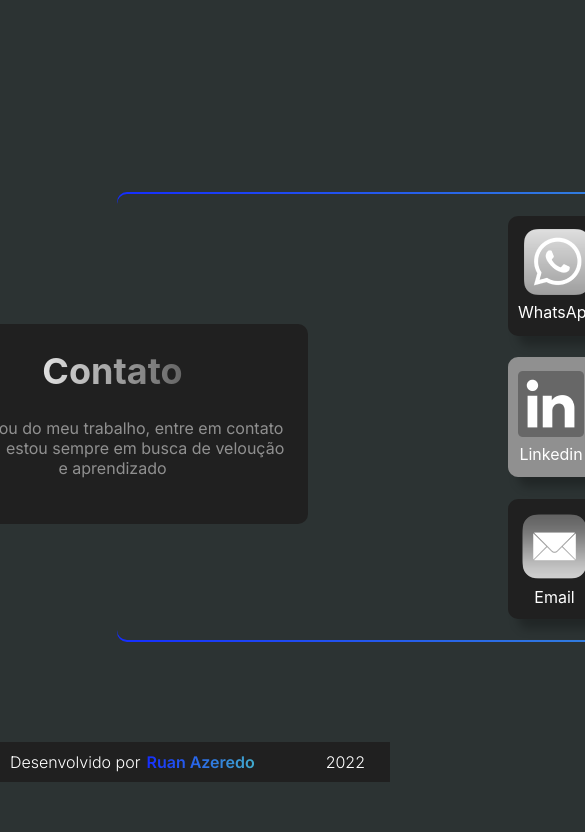
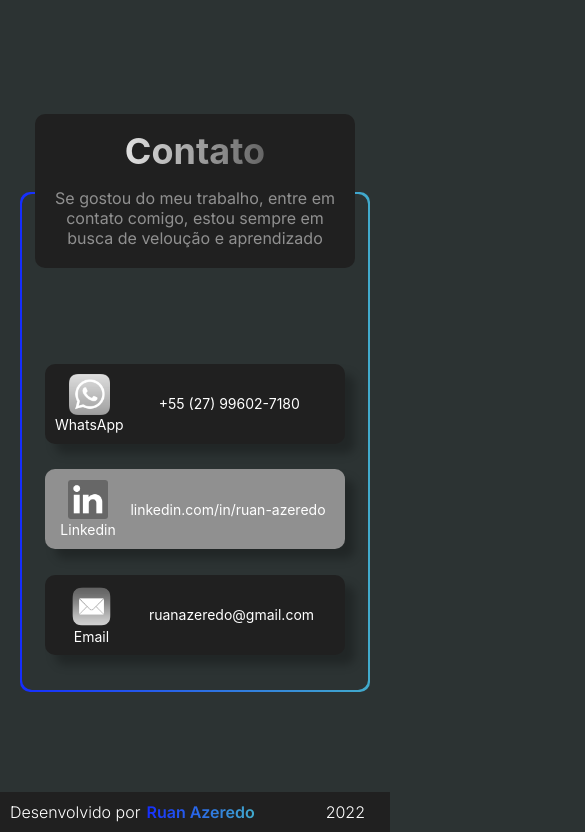
Before and after one commit to Ruan-Azeredo/portifolio, a React (Create React App) app: page / in a window 390 px wide. Shown: the part 3843-4675 px from the top of the page, 585 px wide, since content can reach past the window. Before the commit the page ends 4625 px from the top, so only its background shows below. Built offline with nearby package versions, Linux system fonts and the light colour scheme; a web font is replaced by a local one.

Commit message:
:iphone: style: responsiva contato

```diff
--- a/src/Contato.css
+++ b/src/Contato.css
@@ -111,3 +111,51 @@ a:link{
     margin: 0 20px;
     color: var(--cinzaclaro);
 }
+
+@media (max-width: 550px){
+
+    .border-gradient-cont{
+        width: 350px;
+        height: 500px;
+        left: auto;
+        margin: auto
+    }
+
+    .inside-gradient-cont{
+        width: calc(350px - 4px);
+        height: calc(500px - 4px);
+        flex-direction: column;
+    }
+
+    .main-card-contato{
+        top: -80px;
+        left: 0;
+        width: 320px;
+        margin: 0 auto;
+        height: auto;
+    }
+
+    .text-contato{
+        margin: 0 20px 20px 20px;
+    }
+
+    .title-contato{
+        margin: 15px auto;
+    }
+
+    .contatos-container{
+        margin: 0 auto;
+        top: -10px;
+        position: relative;
+    }
+
+    .minicard-contato, .minicard-contato-gray{
+        width: 280px;
+        height: 60px;
+        font-size: 14px;
+    }
+
+    .icon-label img{
+        width: 60%;
+    }
+}
```
